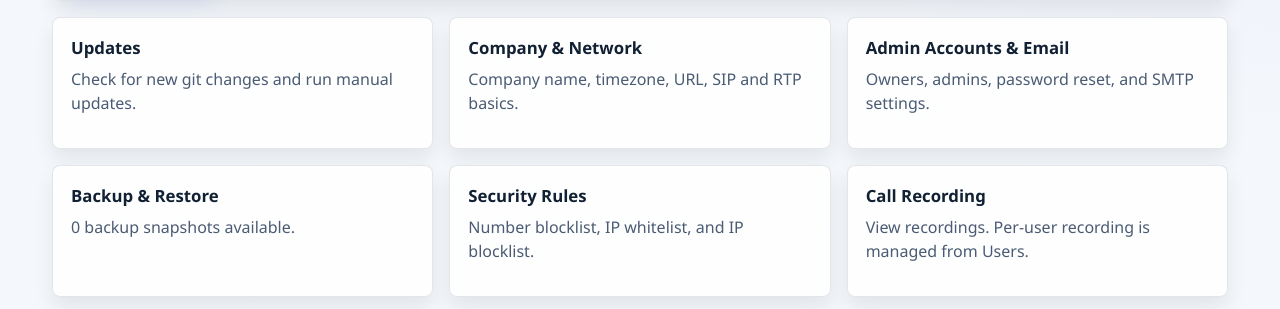
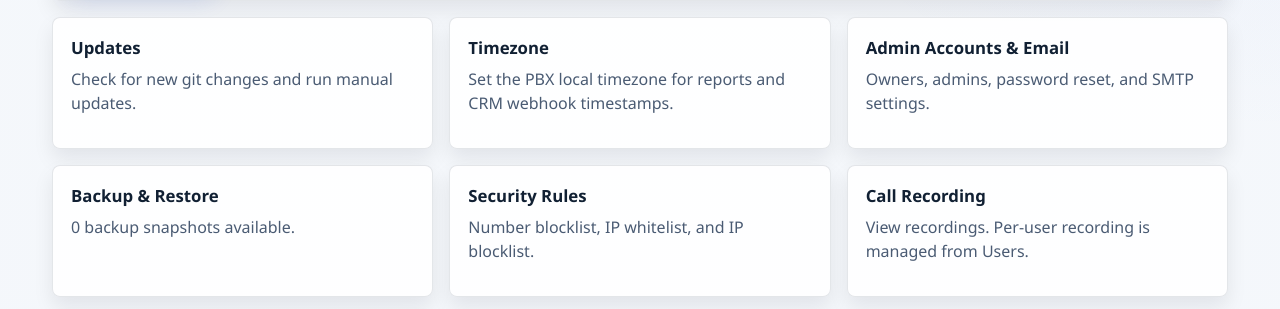
Before and after one commit to omnipbx-project/omnipbx, a Python web app: template apps/app/app/templates/settings/index.html in a window 1280 px wide. Shown: the part 534-843 px from the top of the page. Run offline with Jinja, Linux system fonts and the light colour scheme; the template is opened without the code that fills it, so the values that code supplies are empty.

Commit message:
Clarify timezone settings tile

```diff
--- a/apps/app/app/templates/settings/index.html
+++ b/apps/app/app/templates/settings/index.html
@@ -16,7 +16,7 @@
     {{ stat_card("Security Rules", security_rules|length, "Number/IP rules") }}
   </div>
 
-  <div class="panel block-spaced">
+  <div class="panel block-spaced" id="timezone">
     <div class="section-header">
       <div class="section-copy">
         <h3>Timezone</h3>
@@ -43,9 +43,9 @@
       <strong>Updates</strong>
       <span>Check for new git changes and run manual updates.</span>
     </a>
-    <a class="settings-tile panel" href="/setup">
-      <strong>Company & Network</strong>
-      <span>Company name, timezone, URL, SIP and RTP basics.</span>
+    <a class="settings-tile panel" href="#timezone">
+      <strong>Timezone</strong>
+      <span>Set the PBX local timezone for reports and CRM webhook timestamps.</span>
     </a>
     <a class="settings-tile panel" href="/admin-accounts">
       <strong>Admin Accounts & Email</strong>
```
